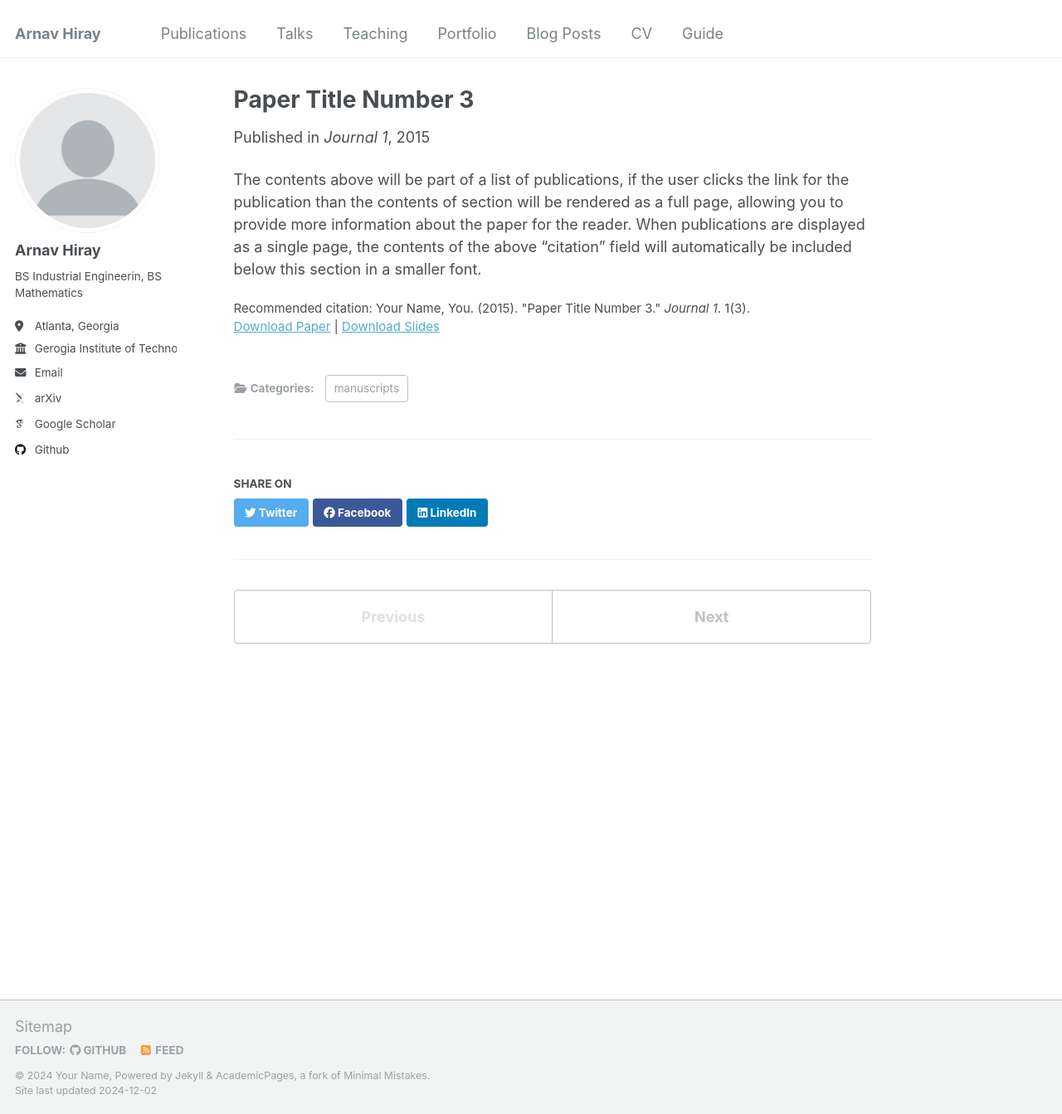
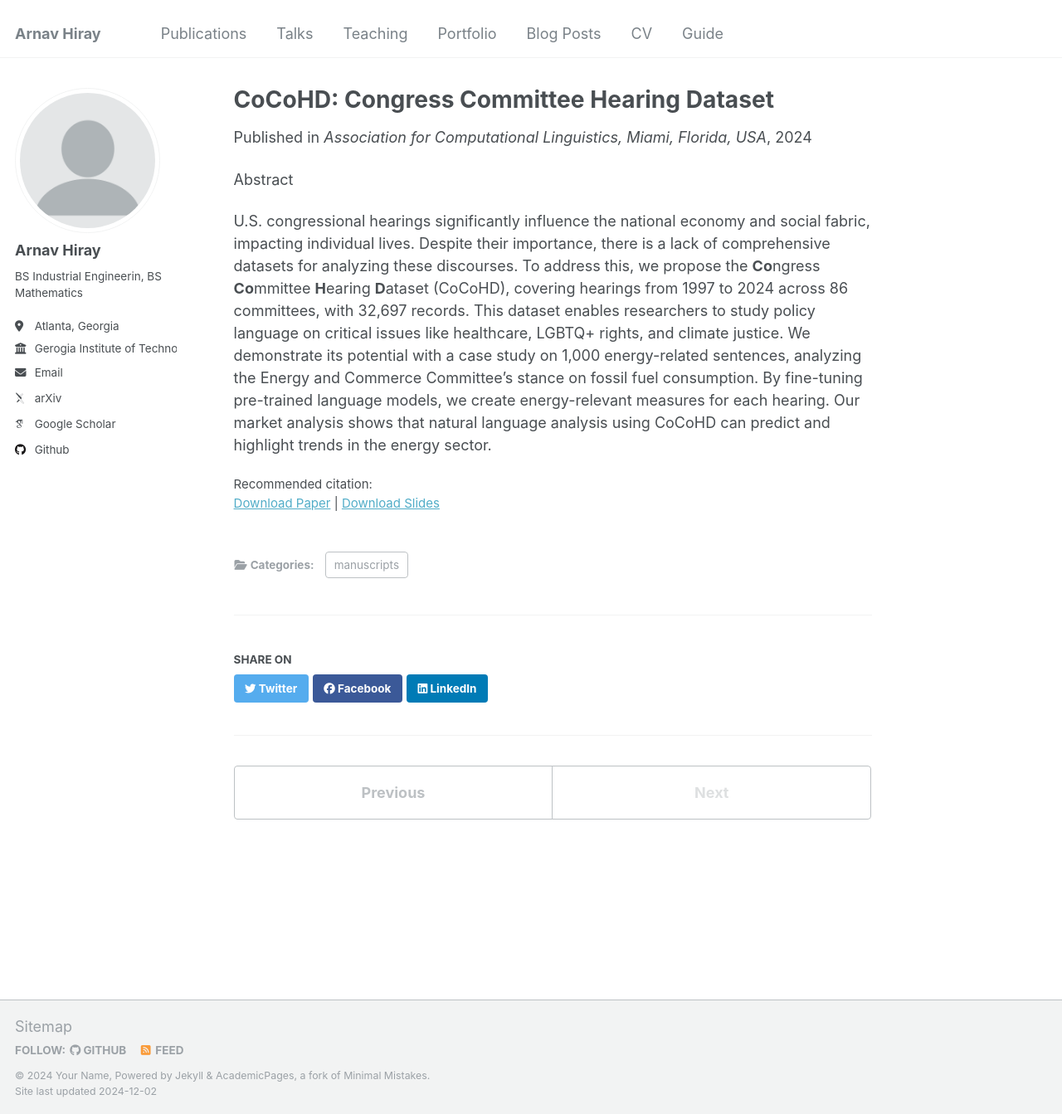
Before and after one commit to AHiray/AHiray.github.io, a Jekyll site: the page built from _publications/2015-10-01-paper-title-number-3.md, in a window 1280 px wide and 1343 px high. Shown: the whole window at 83% size. Built offline with Jekyll 4.4.1, drawn with Linux system fonts in a browser that asks for light colours; some web fonts are replaced.

Commit message:
Update 2015-10-01-paper-title-number-3.md

```diff
--- a/_publications/2015-10-01-paper-title-number-3.md
+++ b/_publications/2015-10-01-paper-title-number-3.md
@@ -1,14 +1,17 @@
 ---
-title: "Paper Title Number 3"
+title: "CoCoHD: Congress Committee Hearing Dataset"
 collection: publications
 category: manuscripts
-permalink: /publication/2015-10-01-paper-title-number-3
-excerpt: 'This paper is about the number 3. The number 4 is left for future work.'
-date: 2015-10-01
-venue: 'Journal 1'
-slidesurl: 'http://academicpages.github.io/files/slides3.pdf'
-paperurl: 'http://academicpages.github.io/files/paper3.pdf'
-citation: 'Your Name, You. (2015). &quot;Paper Title Number 3.&quot; <i>Journal 1</i>. 1(3).'
+permalink: /publication/2010-10-01-paper-title-number-1
+excerpt: 'U.S. congressional hearings significantly influence the national economy and social fabric, impacting individual lives. Despite their importance, there is a lack of comprehensive datasets for analyzing these discourses. '
+date: 2024-11-01
+venue: 'Association for Computational Linguistics, Miami, Florida, USA'
+slidesurl: 'https://aclanthology.org/2024.findings-emnlp.911.pdf'
+paperurl: 'https://aclanthology.org/2024.findings-emnlp.911/?trk=public_post_comment-text'
+citation: ''
+
 ---
 
-The contents above will be part of a list of publications, if the user clicks the link for the publication than the contents of section will be rendered as a full page, allowing you to provide more information about the paper for the reader. When publications are displayed as a single page, the contents of the above "citation" field will automatically be included below this section in a smaller font.
+Abstract
+
+U.S. congressional hearings significantly influence the national economy and social fabric, impacting individual lives. Despite their importance, there is a lack of comprehensive datasets for analyzing these discourses. To address this, we propose the **Co**ngress **Co**mmittee **H**earing **D**ataset (CoCoHD), covering hearings from 1997 to 2024 across 86 committees, with 32,697 records. This dataset enables researchers to study policy language on critical issues like healthcare, LGBTQ+ rights, and climate justice. We demonstrate its potential with a case study on 1,000 energy-related sentences, analyzing the Energy and Commerce Committee’s stance on fossil fuel consumption. By fine-tuning pre-trained language models, we create energy-relevant measures for each hearing. Our market analysis shows that natural language analysis using CoCoHD can predict and highlight trends in the energy sector.
```
